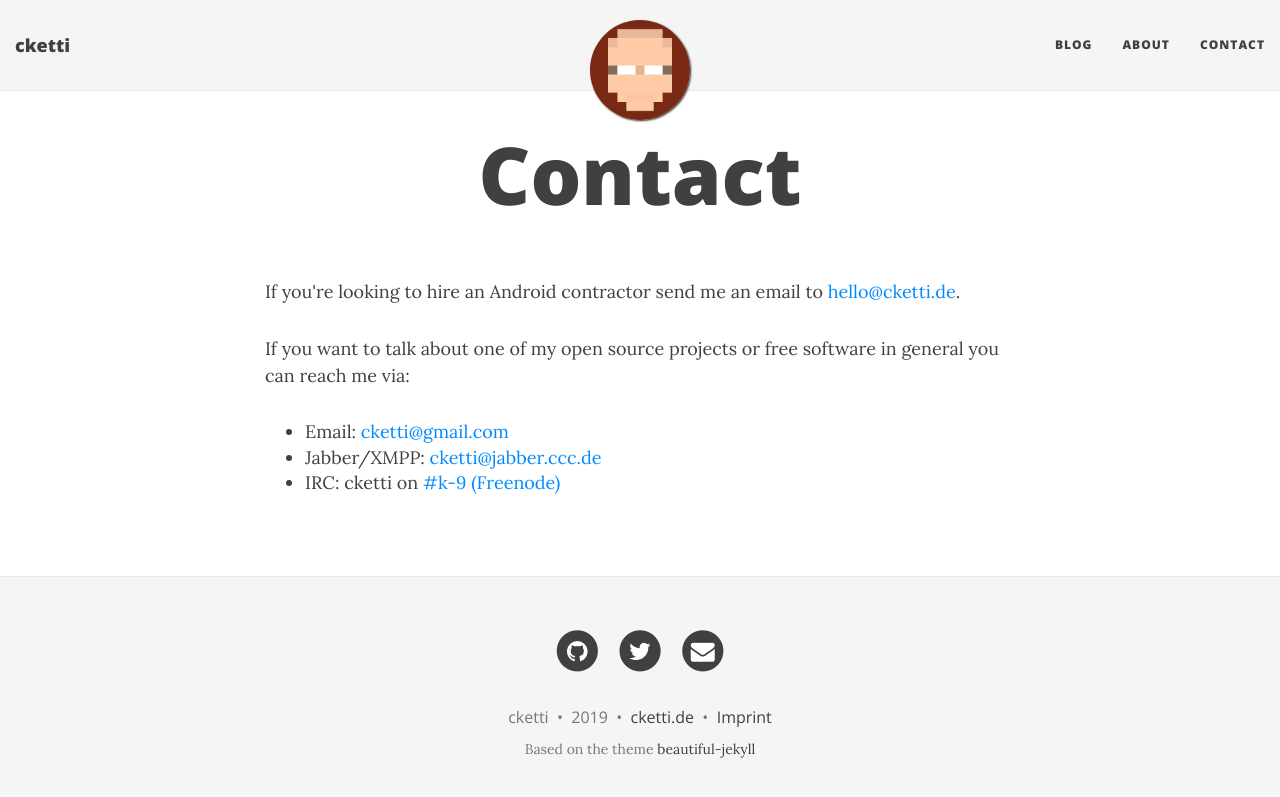
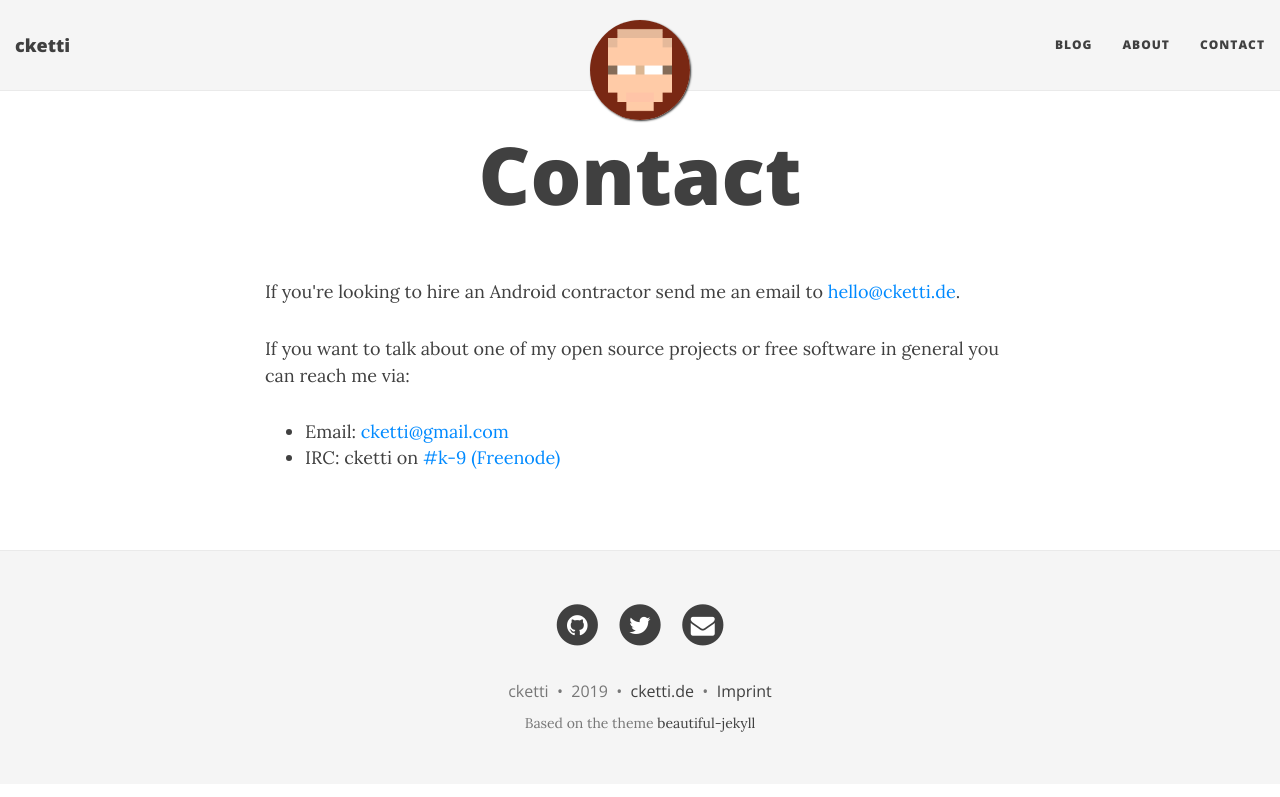
Before and after one commit to cketti/cketti.de, a Jekyll site: the page built from contact.html, in a window 1280 px wide. Shown: the top 797 px of the page. Built offline with Jekyll 4.4.1, drawn with Linux system fonts in a browser that asks for light colours; nearby versions of some CDN libraries.

Commit message:
Remove XMPP link

```diff
--- a/contact.html
+++ b/contact.html
@@ -11,7 +11,6 @@ title: Contact
     If you want to talk about one of my open source projects or free software in general you can reach me via:
     <ul>
      <li>Email: <a href="mailto:cketti@gmail.com">cketti@gmail.com</a></li>
-     <li>Jabber/XMPP: <a href="xmpp:cketti@jabber.ccc.de">cketti@jabber.ccc.de</a></li>
      <li>IRC: cketti on <a href="irc://chat.freenode.net/k-9">#k-9 (Freenode)</a>
    </ul>
  </p>
```
